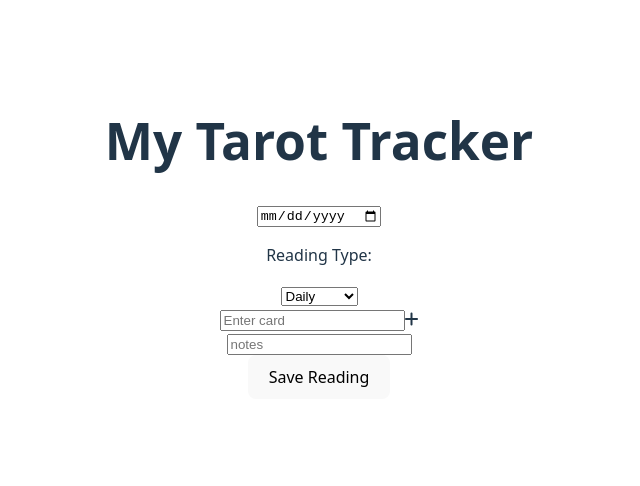
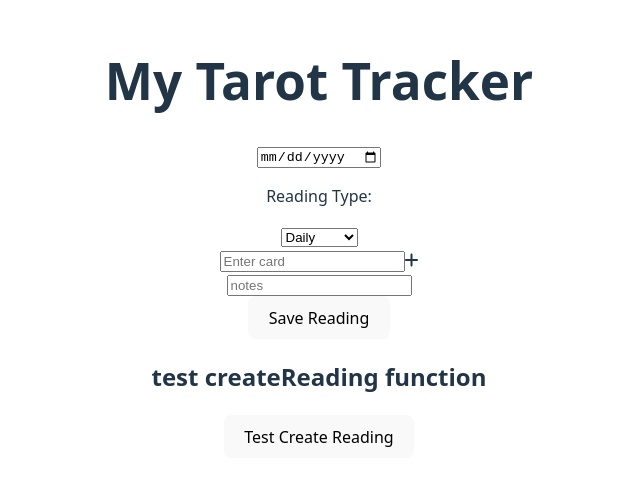
Before and after one commit to avalehner/my-daily-tarot, a React (Vite) app: page / in a window 1280 px wide. Shown: the part 162-648 px from the top of the page, without its empty margins (321-961 px from the left). Built offline with nearby package versions, Linux system fonts and the light colour scheme.

Commit message:
connected to supabase

```diff
--- a/package.json
+++ b/package.json
@@ -10,6 +10,7 @@
     "preview": "vite preview"
   },
   "dependencies": {
+    "@supabase/supabase-js": "^2.84.0",
     "react": "^19.1.1",
     "react-dom": "^19.1.1"
   },
--- a/src/App.jsx
+++ b/src/App.jsx
@@ -2,6 +2,7 @@
 import './App.css'
 import AddCardButton from './components/AddCardButton'
 import ReadingTypeMenu from './components/ReadingTypeMenu'
+import TestComponent from './components/testComponent'
 
 function App() {
   return (
@@ -19,7 +20,10 @@ function App() {
       <div>
         <button>Save Reading</button>
       </div>
+      <TestComponent />
     </>
   )
 }
+
+
 export default App
--- /dev/null
+++ b/src/components/testComponent.jsx
@@ -0,0 +1,65 @@
+import { useState } from 'react'
+import { createReading } from "../services/readingService"
+
+function TestComponent() {
+  const [result, setResults] = useState(null)
+  const [loading, setLoading] = useState(false)
+
+  const testCreateReading = async () => {
+    setLoading(true)
+    setResults(null)
+
+    //create test data
+    const testReading = {
+      reading_date: new Date().toISOString().split('T')[0], //today's date
+      reading_type: 'card-of-day',
+      cards: [
+        {
+          name: 'The Fool',
+          position: 1,
+          reversed: false
+        }
+      ],
+      notes: 'test reading'
+    }
+
+    console.log('sending test data:', testReading)
+
+    //call service function
+    const result = await createReading(testReading)
+
+    console.log('Recieved results:', result)
+    setResults(result)
+    setLoading(false)
+  }
+
+  return (
+    <div>
+      <h2>test createReading function</h2>
+      <button
+        onClick={testCreateReading}
+        disabled={loading}
+      >
+        {loading ? 'Testing...' : 'Test Create Reading'}
+      </button>
+
+      {result && (
+        <div>
+          {result.success ? (
+            <div>
+              <h3>Success!</h3>
+              <p>function working</p>
+            </div>
+          ) : (
+            <div>
+              <h3>error</h3>
+              <p>function not working</p>
+            </div>
+          )}
+        </div>
+      )}
+    </div>
+  )
+}
+
+export default TestComponent
--- /dev/null
+++ b/src/services/readingService.js
@@ -0,0 +1,34 @@
+import { supabase } from "../supabaseClient"
+
+//create reading
+
+export const createReading = async (readingData) => {
+  try {
+    //inserts data into database
+    const { data, error } = await supabase
+      .from('readings')
+      .insert({
+        reading_date: readingData.reading_date,
+        reading_type: readingData.reading_type,
+        cards: readingData.cards,
+        notes: readingData.notes
+      })
+      .select () //return the created reading
+
+      //checking for supabase errors, if true jumps to catch block
+      if (error) throw error
+
+      return {
+        success: true,
+        data: data[0] //returns created reading
+      }
+  } catch (error) {
+
+    console.error('Error creating reading:', error)
+
+    return {
+      success: false,
+      error: error.message
+    }
+  }
+}
--- /dev/null
+++ b/src/supabaseClient.js
@@ -0,0 +1,8 @@
+import { createClient } from '@supabase/supabase-js'
+
+//get environment variables from .env
+const supabaseUrl = import.meta.env.VITE_SUPABASE_URL
+const supabaseKey = import.meta.env.VITE_SUPABASE_ANON_KEY
+
+//creating and exporting supabase client
+export const supabase = createClient(supabaseUrl, supabaseKey)
```
Also changed, not shown: src/components/TypeOfReading.jsx (added), 2 other files (tests, documents, lock files or other folders).
